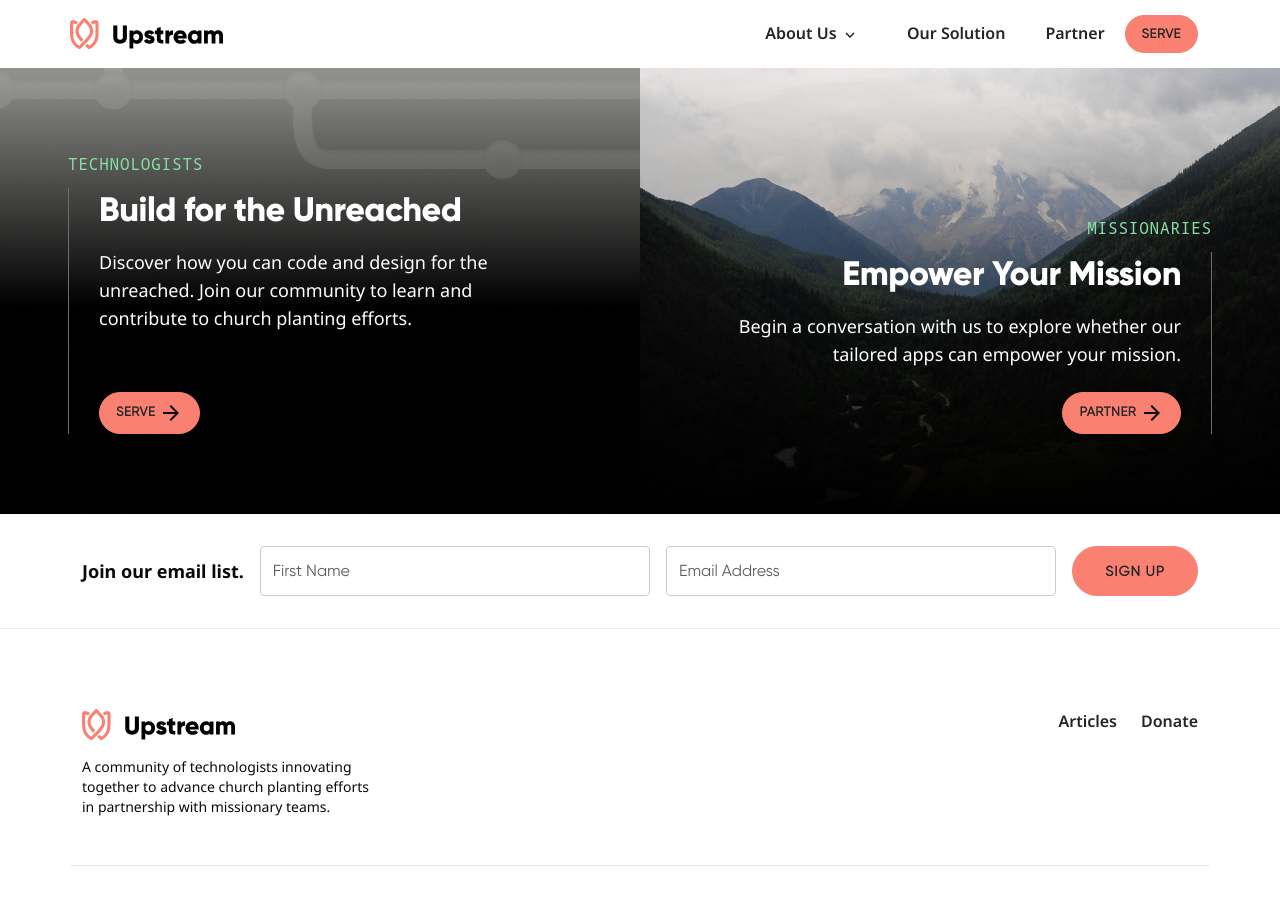
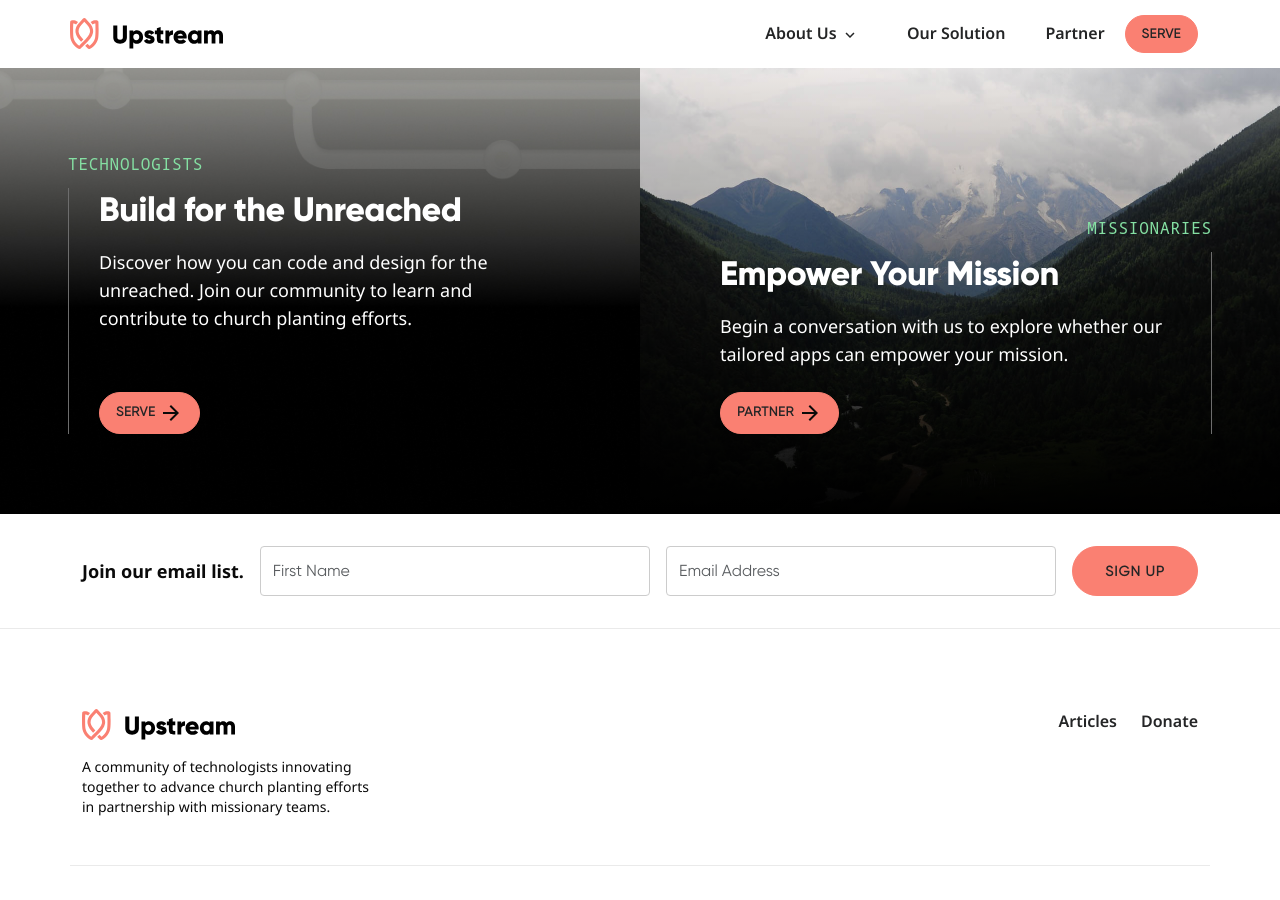
Before and after one commit to UpstreamCode/upstreamcode.github.io, a Jekyll site: the page built from _pages/our-solution.html, in a window 1280 px wide and 900 px high, scrolled down 5684 px. Built offline with Jekyll 4.4.1, drawn with Linux system fonts in a browser that asks for light colours.

Commit message:
Fixed the positioning of text in the empower your mission box.

```diff
--- a/_includes/action-items.html
+++ b/_includes/action-items.html
@@ -16,10 +16,10 @@
       </div>
     </div>
     <div
-      class="bg-mountain-valley col-12 col-md-6 hero-two d-flex flex-column align-items-end justify-content-start justify-content-md-end"
+      class="bg-mountain-valley col-12 col-md-6 hero-two d-flex flex-column align-items-start align-items-md-end justify-content-start justify-content-md-end"
     >
-      <p class="tagline text-end">Missionaries</p>
-      <div class="hero-content text-end">
+      <p class="tagline">Missionaries</p>
+      <div class="hero-content">
         <h2>Empower Your Mission</h2>
         <p>
           Begin a conversation with us to explore whether our tailored apps can
--- a/_pages/our-solution.html
+++ b/_pages/our-solution.html
@@ -417,5 +417,4 @@ permalink: /our-solution/
     </div>
   </div>
   {%- include action-items.html -%}
-  </div>
 </div>
```
